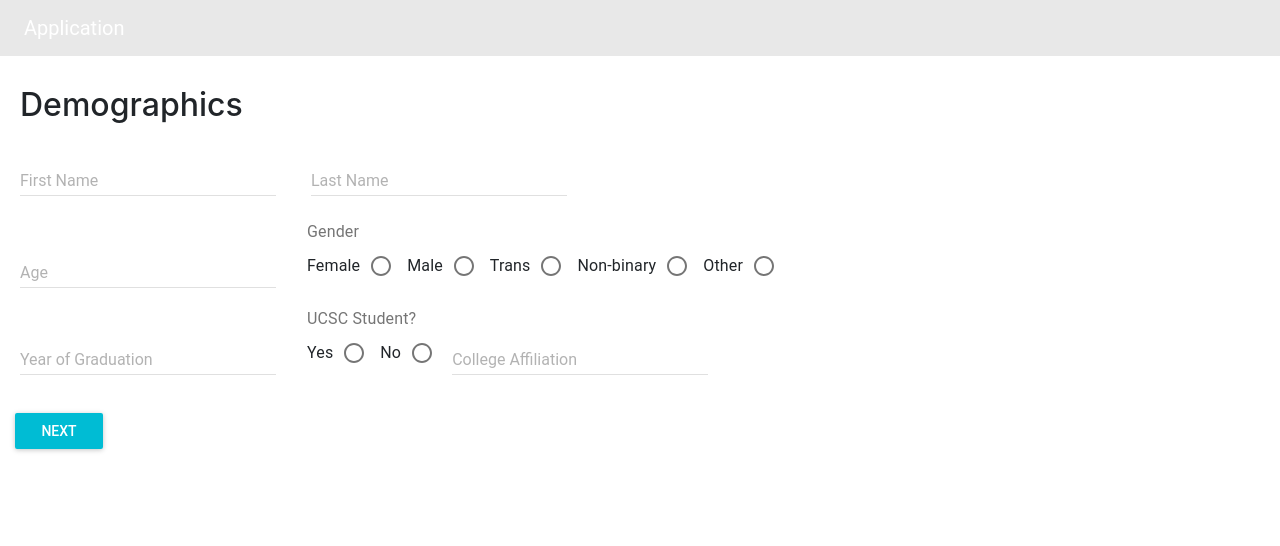
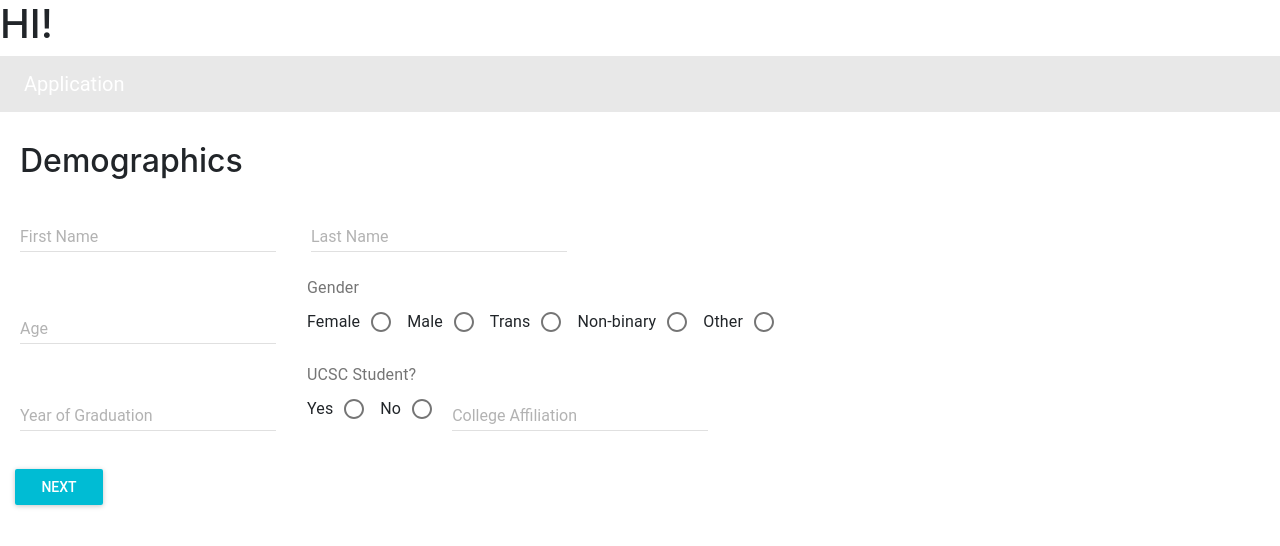
Before and after one commit to bjma/cruzhacks-challenge, a React (Create React App) app: page / in a window 1280 px wide. Shown: the top 546 px of the page. Built offline with nearby package versions, Linux system fonts and the light colour scheme; no server answers.

Commit message:
started on announcements, not fetching for some reason

```diff
--- a/src/App.js
+++ b/src/App.js
@@ -1,11 +1,13 @@
 import React from 'react';
 import Form from './components/Form'
+import Announcements from './components/Announcements'
 import './App.css';
 
 class App extends React.Component {
     render() {
         return (
             <div className='App'>
+                <Announcements />
                 <Form />
             </div>
         )
--- a/src/components/Announcements.js
+++ b/src/components/Announcements.js
@@ -1,2 +1,17 @@
 import React from 'react'
 import moduleName from 'material-ui/styles/MuiThemeProvider'
+
+class Announcements extends React.Component {
+    async componentDidMount() {
+        const url = 'https://us-central1-cruzhacks-test-challenge-65ccc.cloudfunctions.net/getDB'
+        const response = await fetch(url);
+        const data = await response.json();
+        console.log(data);
+    }
+
+    render() {
+        return <h1>HI!</h1>
+    }
+}
+
+export default Announcements
```
